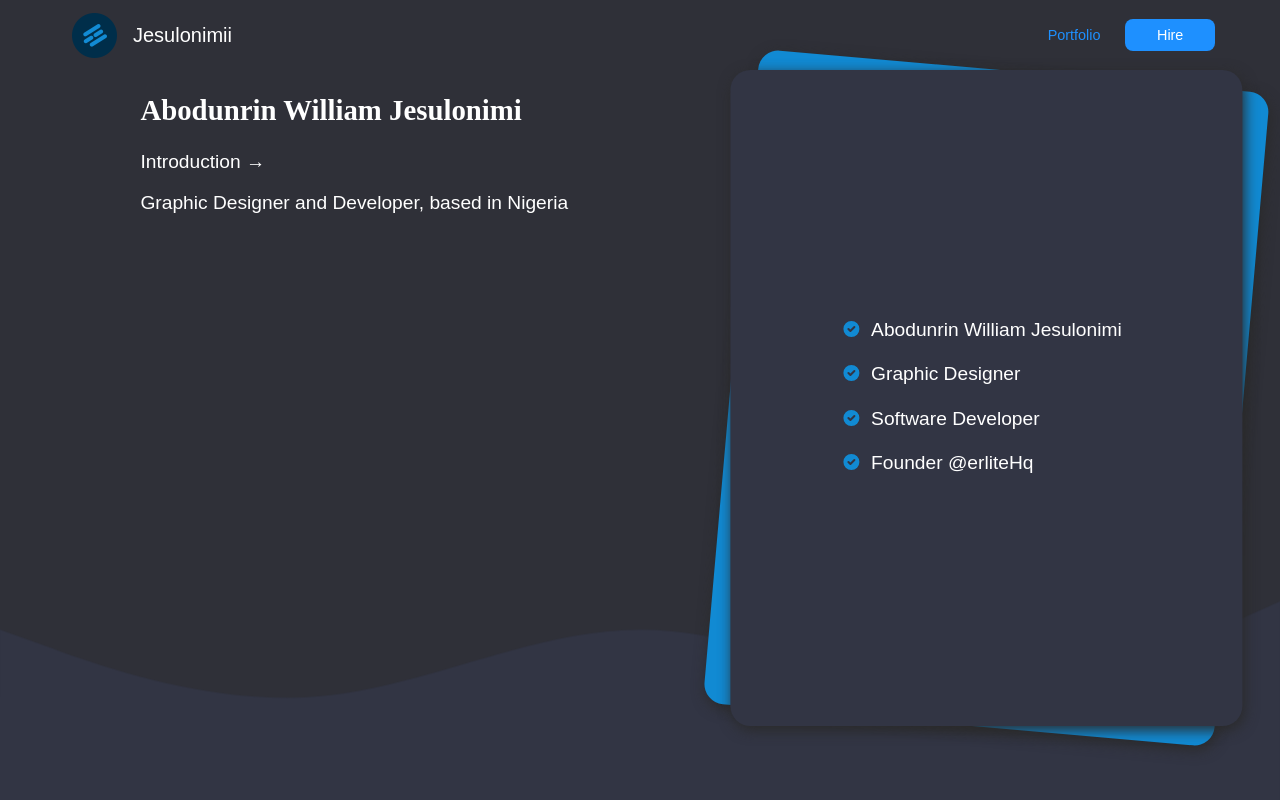
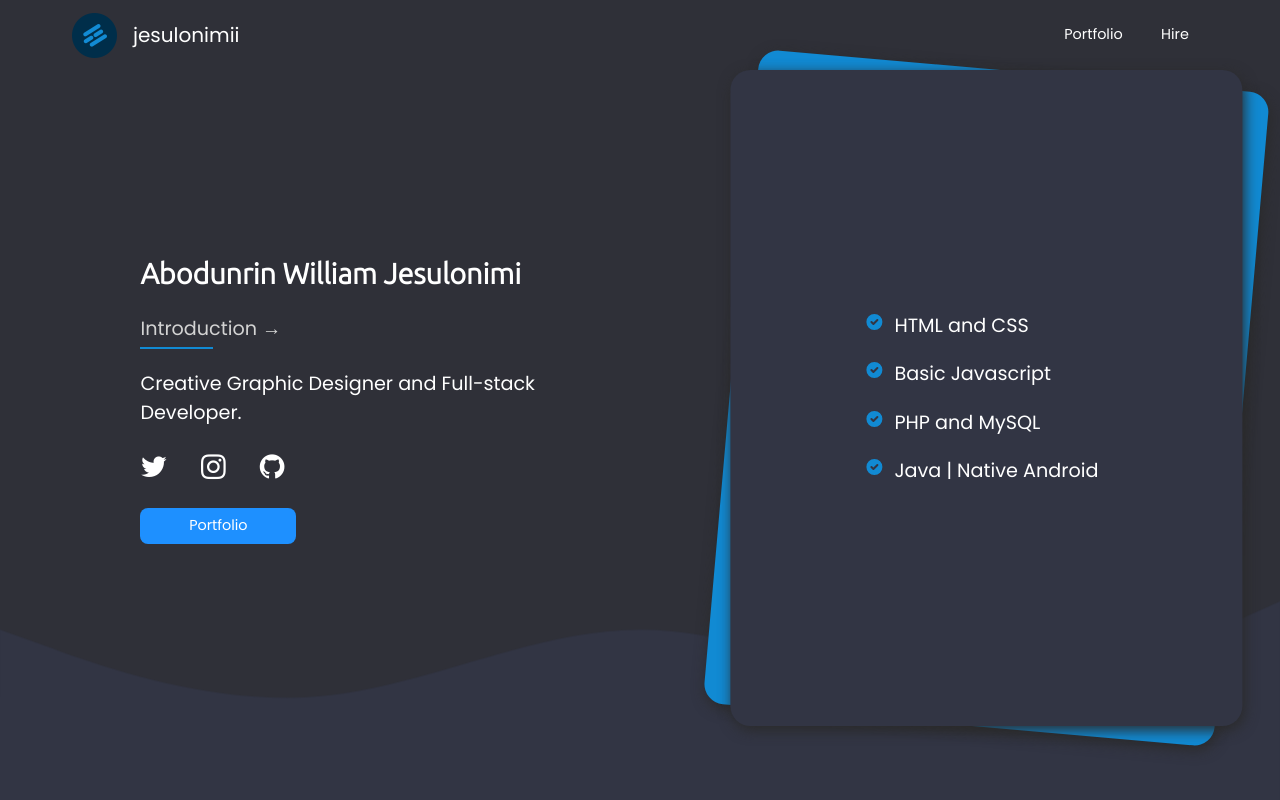
Before and after one commit to jesulonimii/Portfolio, a PHP site: page / in a window 1280 px wide. Run offline with PHP 8.4, Linux system fonts and the light colour scheme.

Commit message:
Finished Landing Page Design

```diff
--- a/fonts/fonts.css
+++ b/fonts/fonts.css
@@ -1 +1,5 @@
-font.css
+@font-face{
+    font-family: "visby";
+    src: url(visby.woff) format('woff');
+    font-weight: bold;
+  }
--- a/index.css
+++ b/index.css
@@ -1,3 +1,6 @@
+@import url(fonts/fonts.css);
+@import url('https://fonts.googleapis.com/css2?family=Ubuntu:wght@300&display=swap');
+
 :root{
     --themeblue: #118ad3;
     --bgColor: #2f3038;
@@ -5,7 +8,6 @@
 }
 
 
-@import url('https://fonts.googleapis.com/css2?family=Ubuntu:wght@300&display=swap');
 
 
 .home-main{
@@ -92,10 +94,53 @@
     margin: 0 .5em;
 }
 
-.call-to-action .name{
-    font-family: 'Ubuntu', Poppins;
+
+
+.call-to-action{
+    justify-content: center;
+    align-items: center;
+    display: flex;
+    z-index: 1000;
 }
 
-.call-to-action{
+.call-to-action .info-title{
+    color: rgb(211, 211, 211);
+}
 
+.call-to-action .info-title::after{
+    content: "";
+    display: block;
+    height: .15em;
+    margin-top: .2em;
+    width: 15%;
+    transition: .3s;
+    background-color: var(--themeblue);
 }
+
+
+
+.call-to-action .info{
+    font-family: inherit;
+    font-weight: 500;
+}
+
+.name{
+    font-family: Ubuntu;
+}
+
+.call-to-action a.social-icons{
+    text-decoration: none;
+    color: white;
+    margin-right: 1em;
+    font-size: 1.5em;
+}
+
+.portfolio-btn{
+    margin: 4% 0;
+    display: inline-block;
+    padding: .5em 10%;
+}
+
+.portfolio-btn:hover{
+    background-color: #12679a;
+}
--- a/index.html
+++ b/index.html
@@ -4,20 +4,33 @@
     <meta charset="UTF-8">
     <meta http-equiv="X-UA-Compatible" content="IE=edge">
     <meta name="viewport" content="width=device-width, initial-scale=1.0">
+    <meta name="author" content="jesulonimii">
+    <meta name="theme-color" content="#118ad3">
+    <meta name="owner" content="jesulonimii">
+    <meta name="design:by" content="Erlite">
+    <meta property="og:image" content="images/me.png">
+    <meta name="twitter:card" content="summary">
+    <meta name="twitter:description" content="@jesulonimii">
+    <meta name="twitter:title" content="jesulonimii">
+    <meta name="twitter:image" content="images/me.png">
+    <meta property="og:type" content="website">
+    <meta name="description" content="Official page of Abodunrin William Jesulonimi">
+
     <link rel="stylesheet" href="styles.css">
     <link rel="stylesheet" href="index.css">
+
     <title>Jesulonimii's Space</title>
 </head>
 <body class="container full-height-grow">
     <header class="main-header">
         <a href="/" class="brand-logo">
                 <img src="images/logo.png" alt="logo">
-                <div class="brand-logo-name">Jesulonimii</div>
+                <div class="brand-logo-name">jesulonimii</div>
         </a>
         <nav  class="main-nav">
             <ul>
-                <li class="portfolio-btn"><a  href="portfolio.html">Portfolio</a></li>
-                <li class="hire-btn"><a href="hire.html">Hire</a></li>
+                <li><a  href="portfolio.html">Portfolio</a></li>
+                <li><a href="hire.html">Hire</a></li>
             </ul>
         </nav>
     </header>
@@ -27,10 +40,15 @@
             <div class="call-to-action">
                 <div>
                     <h2 class="name">Abodunrin William Jesulonimi</h2>
-                    <p>Introduction &rarr;</p>
-                    <p class="info">
-                        Graphic Designer and Developer, based in Nigeria
-                    </p>
+                    <p class="info-title">Introduction &rarr;</p>
+                    <p class="info">Creative Graphic Designer and Full-stack Developer.</p>
+                    <div class="social-links">
+                        <a class="social-icons" href="https://twitter.com/jesulonimii" target="_blank"><i class="fa fa-twitter"></i></a>
+                        <a class="social-icons" href="https://instagram.com/jesulonimii" target="_blank"><i class="fa fa-instagram"></i></a>
+                        <a class="social-icons" href="https://github.com/jesulonimii" target="_blank"><i class="fa fa-github"></i></a>
+                    </div>
+                    <a href="portfolio.html" class="portfolio-btn">Portfolio</a>
+
                 </div>
             </div>
             <div class="boards">
@@ -45,7 +63,7 @@
                                             <path fill-rule="evenodd" d="M10 18a8 8 0 100-16 8 8 0 000 16zm3.707-9.293a1 1 0 00-1.414-1.414L9 10.586 7.707 9.293a1 1 0 00-1.414 1.414l2 2a1 1 0 001.414 0l4-4z" clip-rule="evenodd" />
                                         </svg>
                                     </span>
-                                    <p>Abodunrin William Jesulonimi</p>
+                                    <p>HTML and CSS</p>
                                 </div>
                                 <div class="custom-list">
                                     <span>
@@ -53,7 +71,7 @@
                                             <path fill-rule="evenodd" d="M10 18a8 8 0 100-16 8 8 0 000 16zm3.707-9.293a1 1 0 00-1.414-1.414L9 10.586 7.707 9.293a1 1 0 00-1.414 1.414l2 2a1 1 0 001.414 0l4-4z" clip-rule="evenodd" />
                                         </svg>
                                     </span>
-                                    <p>Graphic Designer</p>
+                                    <p>Basic Javascript</p>
                                 </div>
                                 <div class="custom-list">
                                     <span>
@@ -61,7 +79,7 @@
                                             <path fill-rule="evenodd" d="M10 18a8 8 0 100-16 8 8 0 000 16zm3.707-9.293a1 1 0 00-1.414-1.414L9 10.586 7.707 9.293a1 1 0 00-1.414 1.414l2 2a1 1 0 001.414 0l4-4z" clip-rule="evenodd" />
                                         </svg>
                                     </span>
-                                    <p>Software Developer</p>
+                                    <p>PHP and MySQL</p>
                                 </div>
                                 <div class="custom-list">
                                     <span>
@@ -69,7 +87,7 @@
                                             <path fill-rule="evenodd" d="M10 18a8 8 0 100-16 8 8 0 000 16zm3.707-9.293a1 1 0 00-1.414-1.414L9 10.586 7.707 9.293a1 1 0 00-1.414 1.414l2 2a1 1 0 001.414 0l4-4z" clip-rule="evenodd" />
                                         </svg>
                                     </span>
-                                    <p>Founder @erliteHq</p>
+                                    <p>Java | Native Android</p>
                                 </div>
 
                             </div>
--- a/styles.css
+++ b/styles.css
@@ -1,8 +1,10 @@
+@import url('https://fonts.googleapis.com/css2?family=Poppins&display=swap');
+@import url('https://cdnjs.cloudflare.com/ajax/libs/font-awesome/4.7.0/css/font-awesome.min.css');
+
 :root{
     --bgColor: #2f3038;
 }
 
-@import url('https://fonts.googleapis.com/css2?family=Poppins|Ubuntu&display=swap');
 
 *, *::after, *::before{
     box-sizing: border-box;
@@ -50,10 +52,29 @@ body{
     list-style: none;
 }
 
+.main-nav ul li{
+    margin: 0 1em;
+}
+
 .main-nav a{
     color: inherit;
     text-decoration: none;
-    padding: 1rem;
+    font-size: .75em;
+
+}
+
+.main-nav a::after{
+    content: "";
+    display: block;
+    height: .15em;
+    margin-top: .2em;
+    width: 0%;
+    transition: .3s;
+    background-color: var(--themeblue);
+}
+
+.main-nav a:hover::after{
+    width: 100%;
 }
 
 
@@ -87,25 +108,3 @@ body{
     text-decoration: none;
     font-size: .9rem;
 }
-
-.hire-btn{
-    padding: .5rem 1rem;
-}
-
-.portfolio-btn{
-    background-color: transparent;
-    padding: .5rem .3rem;
-    margin: 0 2%;
-}
-
-.portfolio-btn a{
-    color: dodgerblue;
-}
-
-.hire-btn:hover{
-    background-color: rgba(30, 143, 255, 0.856);
-}
-
-.portfolio-btn:hover{
-    background-color: rgba(255, 255, 255, 0.199);
-}
```
Also changed, not shown: fonts/VisbyRoundCF-Bold.otf (deleted), fonts/VisbyRoundCF-Medium.otf (deleted), fonts/visby.woff (added).
